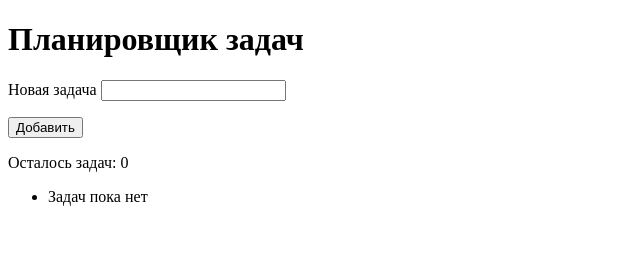
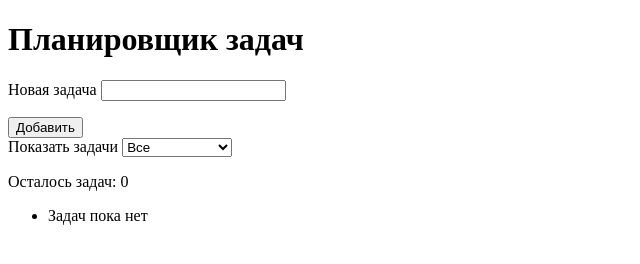
Before and after one commit to BeLiXioM/task-planner, a plain HTML site: page index.html in a window 1280 px wide. Shown: the whole page, without its empty margins (0-640 px from the left). Drawn offline with Linux system fonts and the light colour scheme.

Commit message:
Добавлена фильтрация задач по статусу

```diff
--- a/index.html
+++ b/index.html
@@ -16,6 +16,12 @@
         <p id="task-error"></p>
         <button id="task-button" type="submit">Добавить</button>
     </form>
+    <label for="task-filter">Показать задачи</label>
+    <select id="task-filter">
+        <option value="all">Все</option>
+        <option value="active">Активные</option>
+        <option value="completed">Выполненные</option>
+    </select>
     <p id="task-count">Осталось задач: 0</p>
     <ul id="task-list">
 
--- a/script.js
+++ b/script.js
@@ -5,6 +5,7 @@ const taskTitleInput = document.querySelector("#task-title");
 const taskListElement = document.querySelector("#task-list");
 const taskErrorElement = document.querySelector("#task-error");
 const taskCountElement = document.querySelector("#task-count");
+const taskFilterSelect = document.querySelector("#task-filter");
 
 function handleTaskSubmit(event) {
   event.preventDefault();
@@ -34,15 +35,23 @@ function renderTasks(){
     taskListElement.textContent = "";
 
     taskCountElement.textContent = `Осталось задач: ${countActiveTasks(tasks)}`;
+    const visibleTasks = filterTasks(tasks, taskFilterSelect.value);
 
-    if (tasks.length === 0){
-        const li = document.createElement("li");
-        li.textContent = "Задач пока нет";
-        taskListElement.append(li);
-        return
-    }
+   if (visibleTasks.length === 0) {
+  const li = document.createElement("li");
 
-    for (const task of tasks){
+  if (tasks.length === 0) {
+    li.textContent = "Задач пока нет";
+  } else {
+    li.textContent = "Нет задач для выбранного фильтра";
+  }
+
+  taskListElement.append(li);
+  return;
+}
+
+
+    for (const task of visibleTasks){
         const li = document.createElement("li");
         const checkbox = document.createElement("input");
         const titleElement = document.createElement("span");
@@ -64,6 +73,8 @@ function renderTasks(){
 
     }
 }
+
+taskFilterSelect.addEventListener("change", renderTasks);
 
 function isValidTask(task){
   if (task === null || typeof task !== "object"){
@@ -137,11 +148,21 @@ function restoreTasks(){
   }
 }
 
+function filterTasks(tasks, status){
+  if (status === "all"){
+    return tasks;
+  }
+  if (status === "active"){
+    return tasks.filter( task => !task.completed);
+    }
+  if (status === "completed"){
+    return tasks.filter( task => task.completed);
+  }
+  return tasks;
+  }
+
+
 restoreTasks();
 renderTasks();
 
-console.log(isValidTask(null));
-console.log(isValidTask({ id: "1", title: "Учиться", completed: false }));
-console.log(isValidTask({ id: "2", title: "Повторить JS", completed: "false" }));
-
 taskForm.addEventListener("submit", handleTaskSubmit);
```
